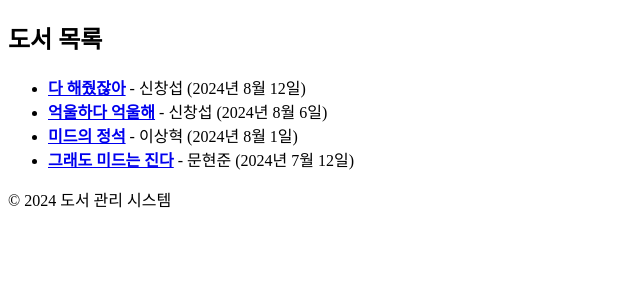
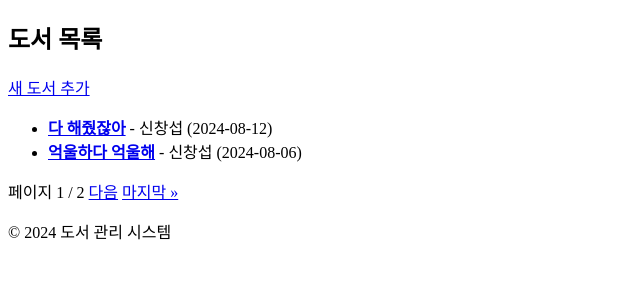
Before and after one commit to lwj0712/0812_Library_Django, a Django app: page /books/ in a window 1280 px wide. Shown: the part 137-437 px from the top of the page, without its empty margins (0-640 px from the left). Run offline with Django 5.2, Linux system fonts and the light colour scheme; data comes from the database, SQL or seed files in the repository; both versions use the stored data as it was after the commit.

Commit message:
update_CreateView

```diff
--- a/bookproject/books/urls.py
+++ b/bookproject/books/urls.py
@@ -1,9 +1,9 @@
 from django.urls import path
-from .views import BookListView, BookDetailView
+from .views import BookListView, BookDetailView, BookCreateView
 
 app_name = 'books' # URL 네임스페이스를 설정하여 프로젝트 내에서 URL 이름이 겹치는 것을 방지합니다.
 
 urlpatterns = [
     path('', BookListView.as_view(), name='book_list'), # books/로 접속하면 BookListView가 실행되도록 설정
-    path('<int:pk>', BookDetailView.as_view(), name = 'book_detail'),
+    path('<int:pk>', BookDetailView.as_view(), name = 'book_detail'),path('new/', BookCreateView.as_view(), name='book_create'),
 ]
--- a/bookproject/books/views.py
+++ b/bookproject/books/views.py
@@ -1,16 +1,35 @@
 from django.views.generic import ListView, TemplateView, DetailView
+from django.views.generic.edit import CreateView
+from django.urls import reverse_lazy
 from .models import Book
+from .forms import BookForm
 
+# Create your views here.
 class BookListView(ListView):
-    model = Book  # 사용할 모델 지정
-    template_name = 'books/book_list.html'  # 사용할 템플릿 지정
-    context_object_name = 'books'  # 템플릿에서 사용할 컨텍스트 객체 이름 지정 (옵션)
+    model = Book # 이 뷰에서 사용할 모델
+    template_name = 'books/book_list.html' # 랜더링할 템플릿 파일!
+    context_object_name = 'books' # 컨텍스트 객체 이름! 기본적으로 object_list를 사용함 books 변경
     ordering = ['-publication_date'] # 출판일 기준 내림차순으로 정렬
+    paginate_by = 2 # 페이지네이션 기능을 사용하고 한 페이지에 2개의 객체를 보여줌
 
 class MainView(TemplateView):
     template_name = 'main.html' # 랜더링할 템플릿 파일
 
+# URL패턴을 지정!
+# Template를 구성해서 사용자가 접근할 수 있도록 함!
+# 첫번째 화면이 구성되게 됩니다!!
+
+# 컨텍스트 객체 이름 -> 원래는 object_list로 사용되지만, book_list로 변경
+
 class BookDetailView(DetailView):
+    model = Book # 이 뷰에서 사용할 모델
+    template_name = 'books/book_detail.html' # 랜더링할 템플릿 파일
+    context_object_name = 'book' # 컨텍스트 객체 이름! 기본적으로 object를 사용함 book 변경
+
+class BookCreateView(CreateView):
     model = Book
-    template_name = 'books/book_detail.html'
-    context_object_name = 'book'
+    form_class = BookForm
+    template_name = 'books/book_form.html'
+    success_url = reverse_lazy('books:book_list') # 성공시 이동할 페이지
+    # reverse_lazy -> URL 이름을 지연해서 평가 -> 뷰가 로드된 다음에 URL을 생성
+    # 뷰가 로드 되기 전에 URL이 사용되는 상황에서 유용하다. -> 안전하게 URL을 참조하는 기능
--- a/bookproject/templates/books/book_list.html
+++ b/bookproject/templates/books/book_list.html
@@ -4,11 +4,31 @@
 
 {% block content %}
     <h2>도서 목록</h2>
+    <a href="{% url 'books:book_create' %}">새 도서 추가</a>
     <ul>
         {% for book in books %}
             <li>
-                <strong><a href="{% url 'books:book_detail' book.pk %}">{{ book.title }}</a></strong> - {{ book.author }} ({{ book.publication_date }})
+                <strong><a href="{% url 'books:book_detail' book.pk %}">{{ book.title }}</a></strong> - {{ book.author }} ({{ book.publication_date|date:"Y-m-d" }})
             </li>
         {% endfor %}
     </ul>
+
+    <!-- 페이지네이션 링크 추가 -->
+    <div class="pagination">
+        <span class="step-links">
+            {% if page_obj.has_previous %}
+                <a href="?page=1">&laquo; 처음</a>
+                <a href="?page={{ page_obj.previous_page_number }}">이전</a>
+            {% endif %}
+
+            <span class="current">
+                페이지 {{ page_obj.number }} / {{ page_obj.paginator.num_pages }}
+            </span>
+
+            {% if page_obj.has_next %}
+                <a href="?page={{ page_obj.next_page_number }}">다음</a>
+                <a href="?page={{ page_obj.paginator.num_pages }}">마지막 &raquo;</a>
+            {% endif %}
+        </span>
+    </div>
 {% endblock %}
--- a/bookproject/templates/main.html
+++ b/bookproject/templates/main.html
@@ -6,5 +6,4 @@
     <h2>홈페이지</h2>
     <p>도서 관리 시스템에 오신 것을 환영합니다.</p>
     <p>상단 메뉴를 통해 원하는 페이지로 이동할 수 있습니다.</p>
-    <p>현재는 지정된 url로 이동해 주세요.</p>
 {% endblock %}
```
Also changed, not shown: bookproject/books/forms.py (added, +15 -0 lines), bookproject/templates/books/book_form.html (added, +13 -0 lines), bookproject/db.sqlite3.
